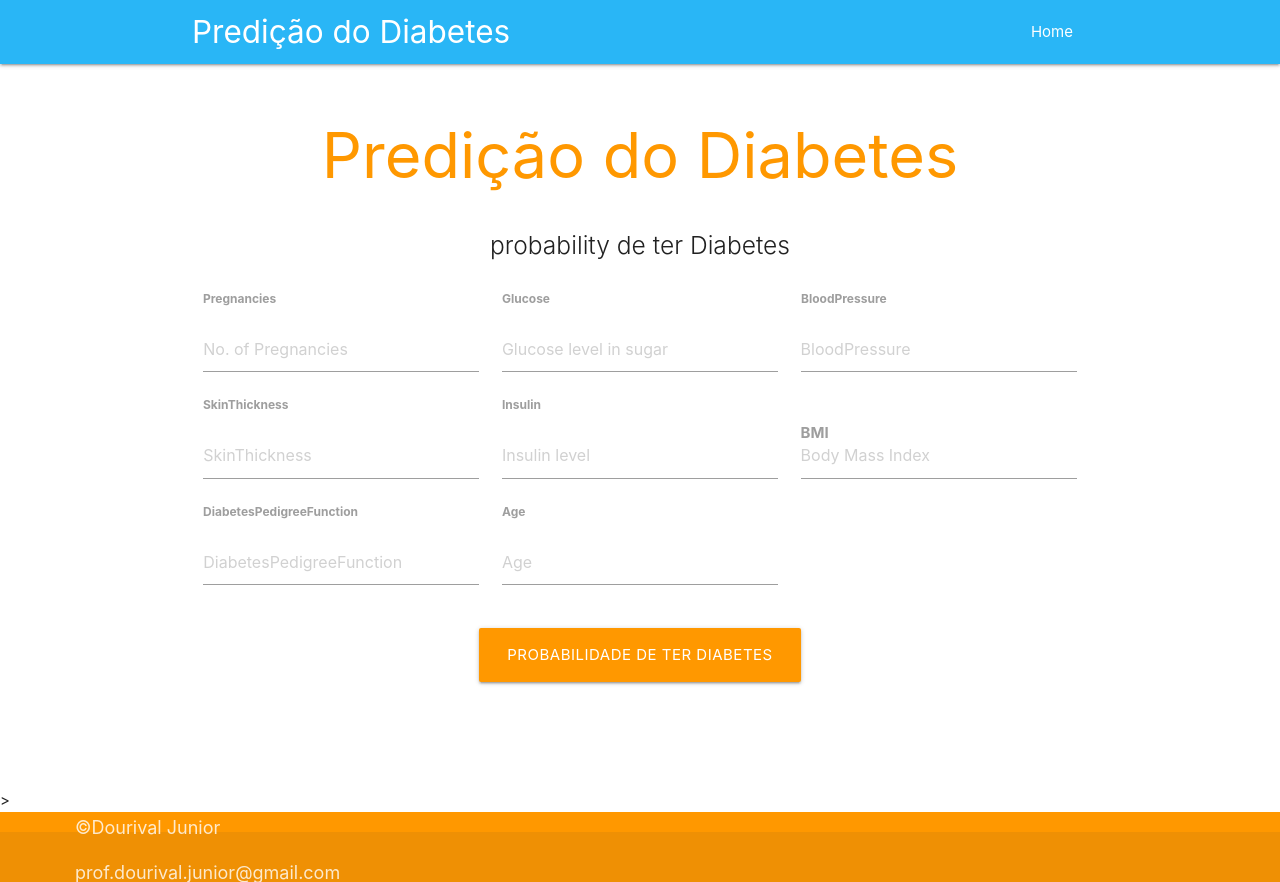
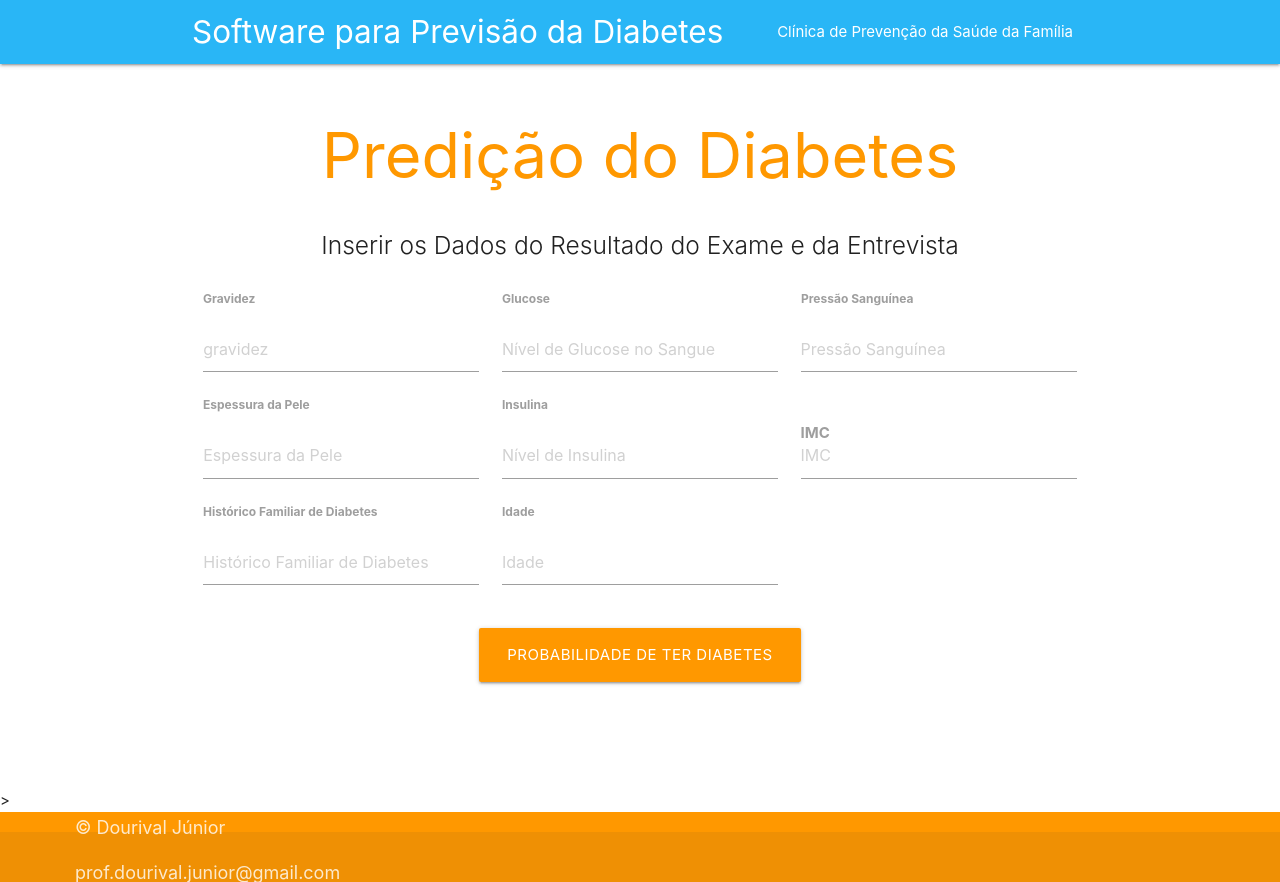
Before and after one commit to dourivaljunior/DEPLOY-do-APP-DIABETES-no-Heroku, a Flask app: page / in a window 1280 px wide. Run offline with Flask 2, Linux system fonts and the light colour scheme; parts of the project's set-up code (start-up, migrations or seed data) failed here and were passed over; some libraries are stand-ins or nearby versions.

Commit message:
Update index.html

```diff
--- a/templates/index.html
+++ b/templates/index.html
@@ -1,9 +1,9 @@
-<!DOCTYPE html>
+<!doctype html>
 <html lang="pt-BR">
 <head>
-  <meta http-equiv="Content-Type" content="text/html; charset=UTF-8"/>
+   <meta http-equiv="Content-Type" content="text/html; charset=UTF-8"/>
   <meta name="viewport" content="width=device-width, initial-scale=1, maximum-scale=1.0"/>
-  <title>Diabetes prediction</title>
+  <title>Predição do Diabetes</title>
 
   <!-- CSS  -->
   <link href="https://fonts.googleapis.com/icon?family=Material+Icons" rel="stylesheet">
@@ -13,9 +13,11 @@
 
 <body>
   <nav class="light-blue lighten-1" role="navigation">
-    <div class="nav-wrapper container"><a id="logo-container" href="#" class="brand-logo">Predição do Diabetes </a>
+    <div class="nav-wrapper container"><a id="logo-container" href="#" class="brand-logo">
+        Software para Previsão da Diabetes
+        </a>
       <ul class="right hide-on-med-and-down">
-        <li><a href="#">Home</a></li>
+        <li><a href="#">Clínica de Prevenção da Saúde da Família</a></li>
       </ul>
 
   </nav>
@@ -26,7 +28,7 @@
      <h5 style="text-align: center; color: brown; font-weight: 600;">{{pred}}</h5>
       <h1 class="header center orange-text">Predição do Diabetes</h1>
       <div class="row center">
-        <h5 class="header col s12 light">probability de ter Diabetes
+        <h5 class="header col s12 light">Inserir os Dados do Resultado do Exame e da Entrevista
         <br>
         </h5>
       </div>
@@ -36,48 +38,48 @@
         <form action='/predict' method="post" class="col s12">
             <div class="row">
                 <div class="input-field col s4">
-                    <label for="first_name"><b>Pregnancies</b></label>
+                    <label for="first_name"><b>Gravidez</b></label>
                     <br>
-                    <input placeholder="No. of Pregnancies" name="1" id="first_name" type="text" class="validate">
+                    <input placeholder="gravidez" name="1" id="first_name" type="text" class="validate">
                 </div>
                 <div class="input-field col s4">
                     <label for="last_name"><b>Glucose </b></label>
                     <br>
-                    <input id="last_name" name="2" placeholder="Glucose level in sugar"  type="text" class="validate">
+                    <input id="last_name" name="2" placeholder="Nível de Glucose no Sangue"  type="text" class="validate">
 
                 </div>
 
                 <div class="input-field col s4">
-                    <label for="_name"><b>BloodPressure</b></label>
+                    <label for="_name"><b>Pressão Sanguínea</b></label>
                     <br>
-                    <input id="_name" name="3" placeholder="BloodPressure" type="text" class="validate">
+                    <input id="_name" name="3" placeholder="Pressão Sanguínea" type="text" class="validate">
 
                 </div>
                 <div class="input-field col s4">
-                    <label for="first_name"><b>SkinThickness</b></label>
+                    <label for="first_name"><b>Espessura da Pele</b></label>
                     <br>
-                    <input placeholder="SkinThickness" name="4" id="first_name" type="text" class="validate">
+                    <input placeholder="Espessura da Pele" name="4" id="first_name" type="text" class="validate">
                 </div>
                 <div class="input-field col s4">
-                    <label for="last_name"><b>Insulin</b></label>
+                    <label for="last_name"><b>Insulina</b></label>
                     <br>
-                    <input id="last_name" name="5" placeholder="Insulin level"  type="text" class="validate">
+                    <input id="last_name" name="5" placeholder="Nível de Insulina"  type="text" class="validate">
                 </div>
                 <div class="input-field col s4">
-                  <label ><b>BMI</b></label>
+                  <label ><b>IMC</b></label>
                   <br>
-                  <input name = '6' placeholder="Body Mass Index">
+                  <input name = '6' placeholder="IMC">
 
                 </div>
                 <div class="input-field col s4">
-                    <label for="last_name"><b>DiabetesPedigreeFunction</b></label>
+                    <label for="last_name"><b>Histórico Familiar de Diabetes</b></label>
                     <br>
-                    <input id="last_name" name="7" placeholder="DiabetesPedigreeFunction"  type="text" class="validate">
+                    <input id="last_name" name="7" placeholder="Histórico Familiar de Diabetes"  type="text" class="validate">
                 </div>
                 <div class="input-field col s4">
-                    <label for="_name"><b>Age</b></label>
+                    <label for="_name"><b>Idade</b></label>
                     <br>
-                    <input id="_name" name="8" placeholder="Age" type="text" class="validate">
+                    <input id="_name" name="8" placeholder="Idade" type="text" class="validate">
                 </div>
 
           </div>
@@ -100,7 +102,7 @@
   <footer class="page-footer orange">
     <div class="footer-copyright">
       <div class="container" style="padding-bottom: 1rem; position: fixed; font-size: 1.2rem; margin-left: 5rem;">
-        <p>&copy;Dourival Junior</p>
+        <p>&copy; Dourival Júnior</p>
         <p>prof.dourival.junior@gmail.com</p>
       </div>
     </div>
```
